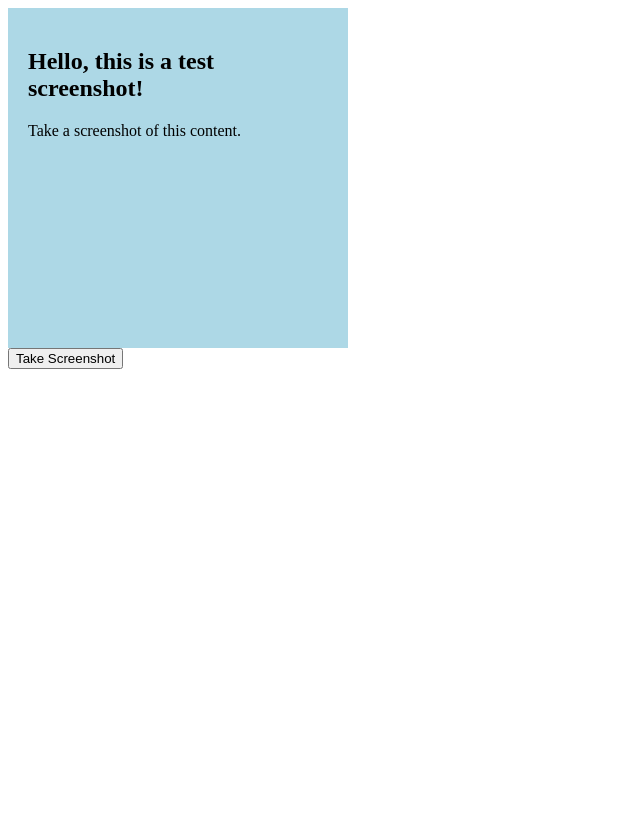
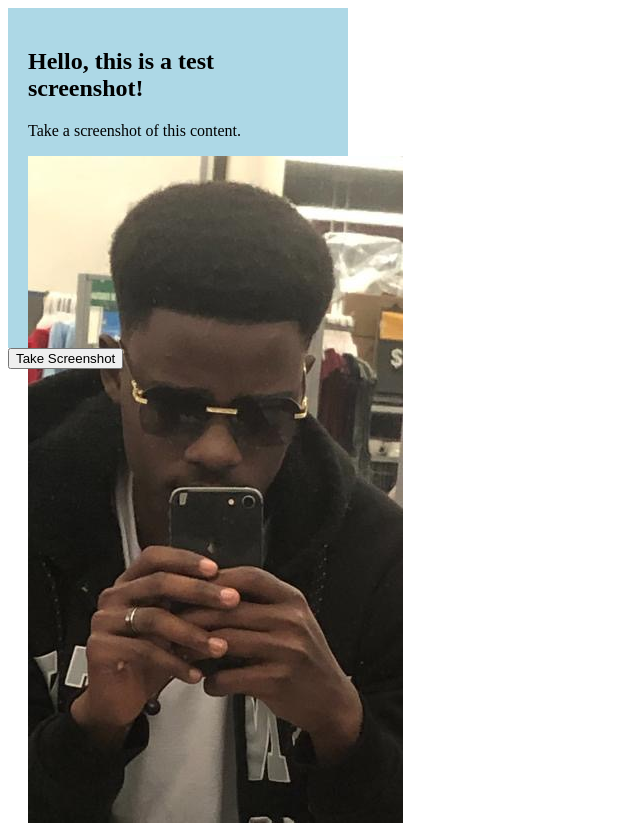
Before and after one commit to SJDave19/screenshot-test, a plain HTML site: page index.html in a window 1280 px wide. Shown: the whole page, without its empty margins (0-640 px from the left). Before the commit the page ends 800 px from the top, so only its background shows below. Drawn offline with nearby package versions, Linux system fonts and the light colour scheme.

Commit message:
Image added

```diff
--- a/index.html
+++ b/index.html
@@ -12,6 +12,7 @@
   <div id="screenshot-content" style="width: 300px; height: 300px; padding: 20px; background-color: lightblue;">
     <h2>Hello, this is a test screenshot!</h2>
     <p>Take a screenshot of this content.</p>
+    <img src="sjdave.jpg" alt="profile" />
   </div>
 
   <!-- Button to capture screenshot -->
```
Also changed, not shown: sjdave.jpg (added).
